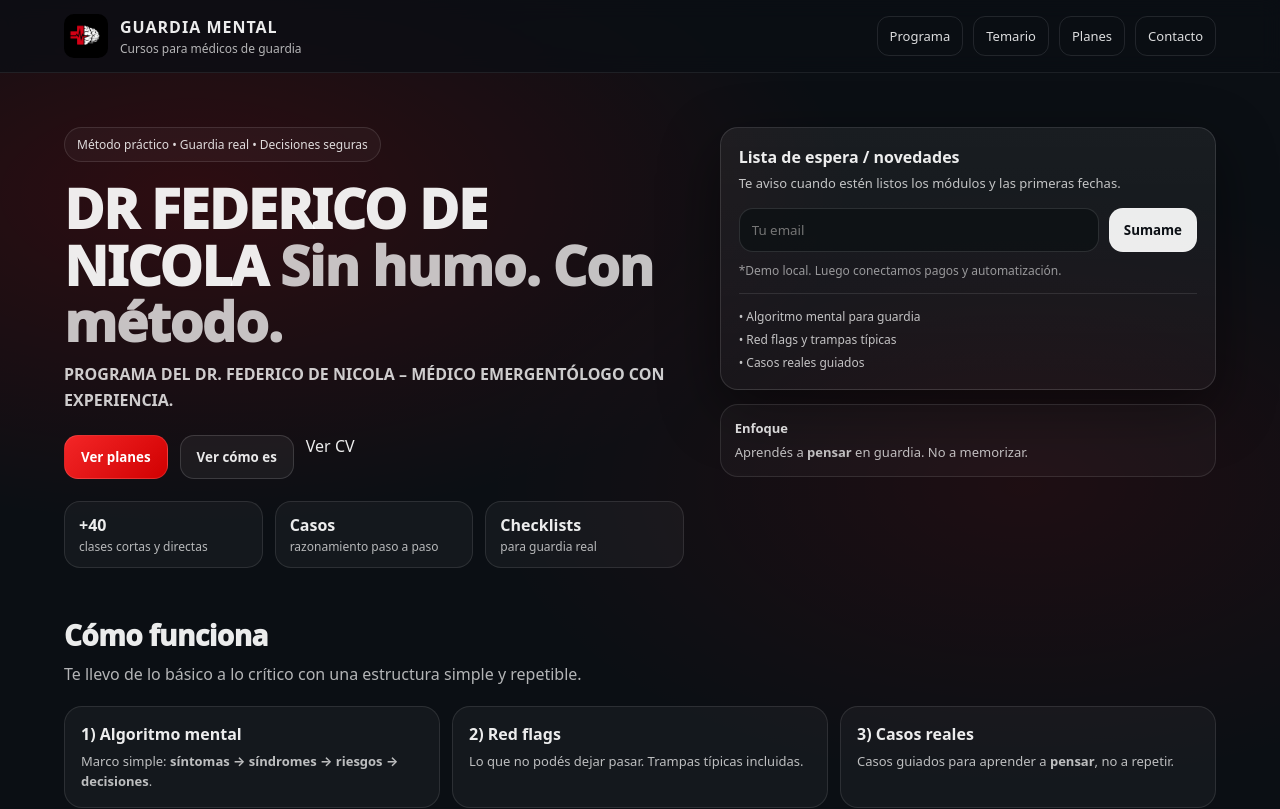
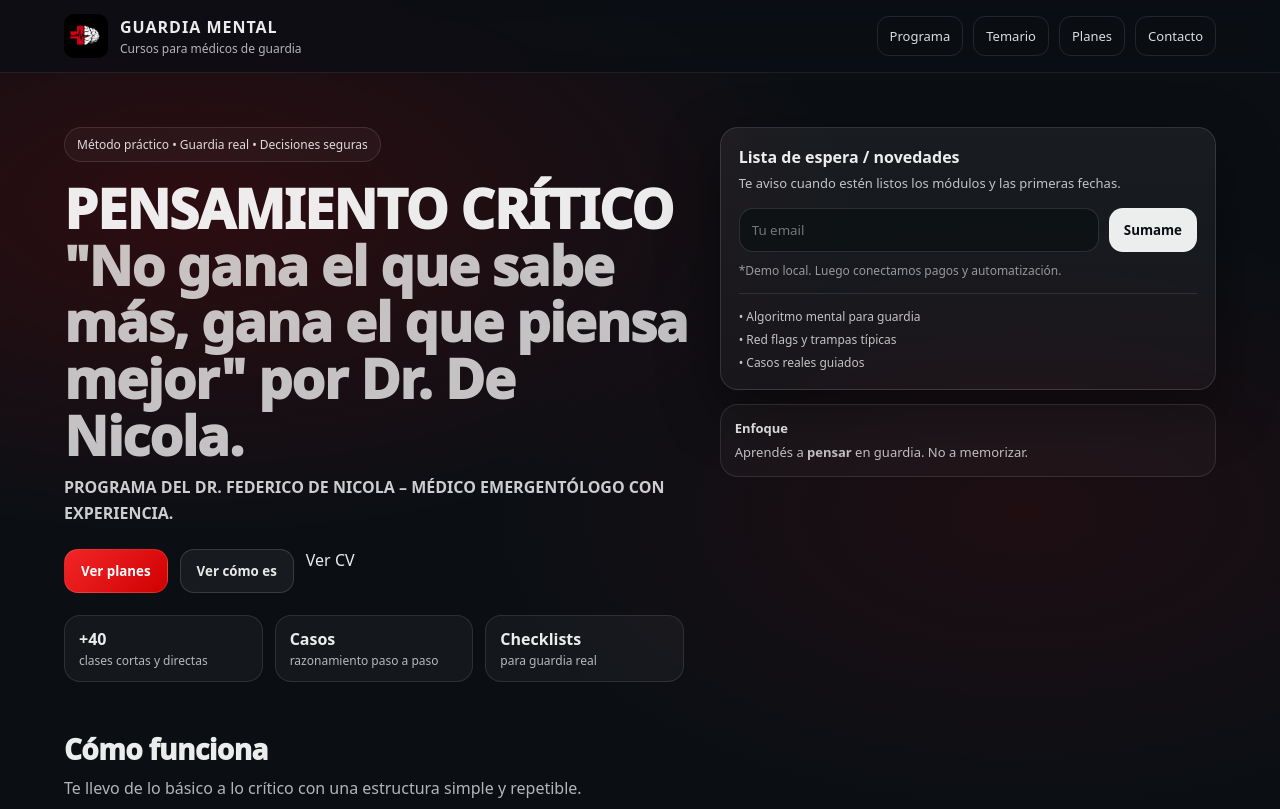
Before and after one commit to federicodenicola94-maker/guardia-mental, a React (Vite) app: page / in a window 1280 px wide. Shown: the top 809 px of the page. Built offline with nearby package versions, Linux system fonts and the light colour scheme.

Commit message:
Update App.jsx

```diff
--- a/src/App.jsx
+++ b/src/App.jsx
@@ -49,8 +49,8 @@ const CV_LINK = "https://drive.google.com/file/d/1dG_Z0P3QUMzpfiAU0cvCcDo7oX0Ry9
               <div style={S.badge}>Método práctico • Guardia real • Decisiones seguras</div>
 
               <h1 style={S.h1}>
-              DR FEDERICO DE NICOLA
-              <span style={S.h1Accent}> Sin humo. Con método.</span>
+              PENSAMIENTO CRÍTICO
+              <span style={S.h1Accent}> "No gana el que sabe más, gana el que piensa mejor" por Dr. De Nicola.</span>
               </h1>
 
                 <p style={{ ...S.lead, marginTop: "12px", fontWeight: 700 }}>
```
